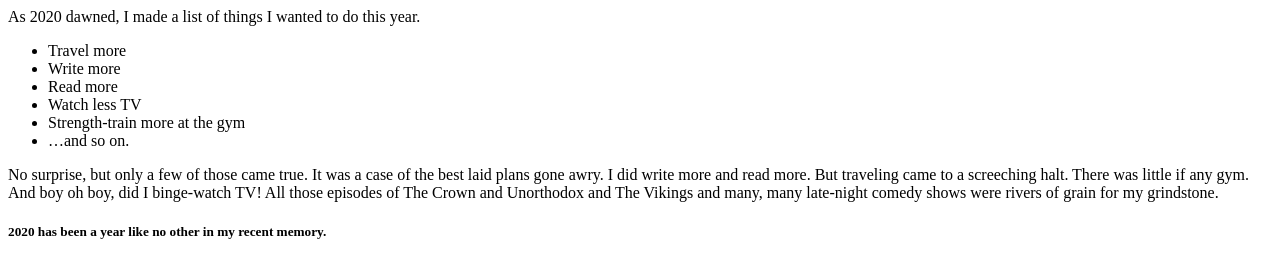
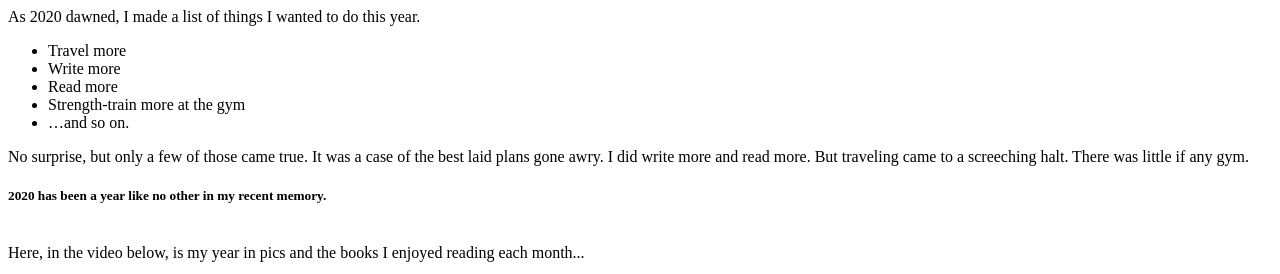
Before and after one commit to ThisisRajiRaj/thisisrajiraj.github.io, a Jekyll site: the page posts/yearinreview2020.html, which Jekyll copies as it is, in a window 1280 px wide and 900 px high, cut to the strip 0-274 px from the top of the window. Built offline with Jekyll 4.4.1, drawn with Linux system fonts in a browser that asks for light colours.

Commit message:
Update yearinreview2020.html

```diff
--- a/posts/yearinreview2020.html
+++ b/posts/yearinreview2020.html
@@ -29,9 +29,6 @@
         Read more
     </li>
     <li>
-        Watch less TV
-    </li>
-    <li>
         Strength-train more at the gym
     </li>
     <li>
@@ -43,9 +40,6 @@
     It was a case of the best laid plans gone awry.
     I did write more and read
     more. But traveling came to a screeching halt. There was little if any gym.
-    And boy oh boy, did I binge-watch TV! All those episodes of The Crown and
-    Unorthodox and The Vikings and many, many late-night comedy shows were rivers of grain for my
-    grindstone.
 </p>
 
 <h5>
```
